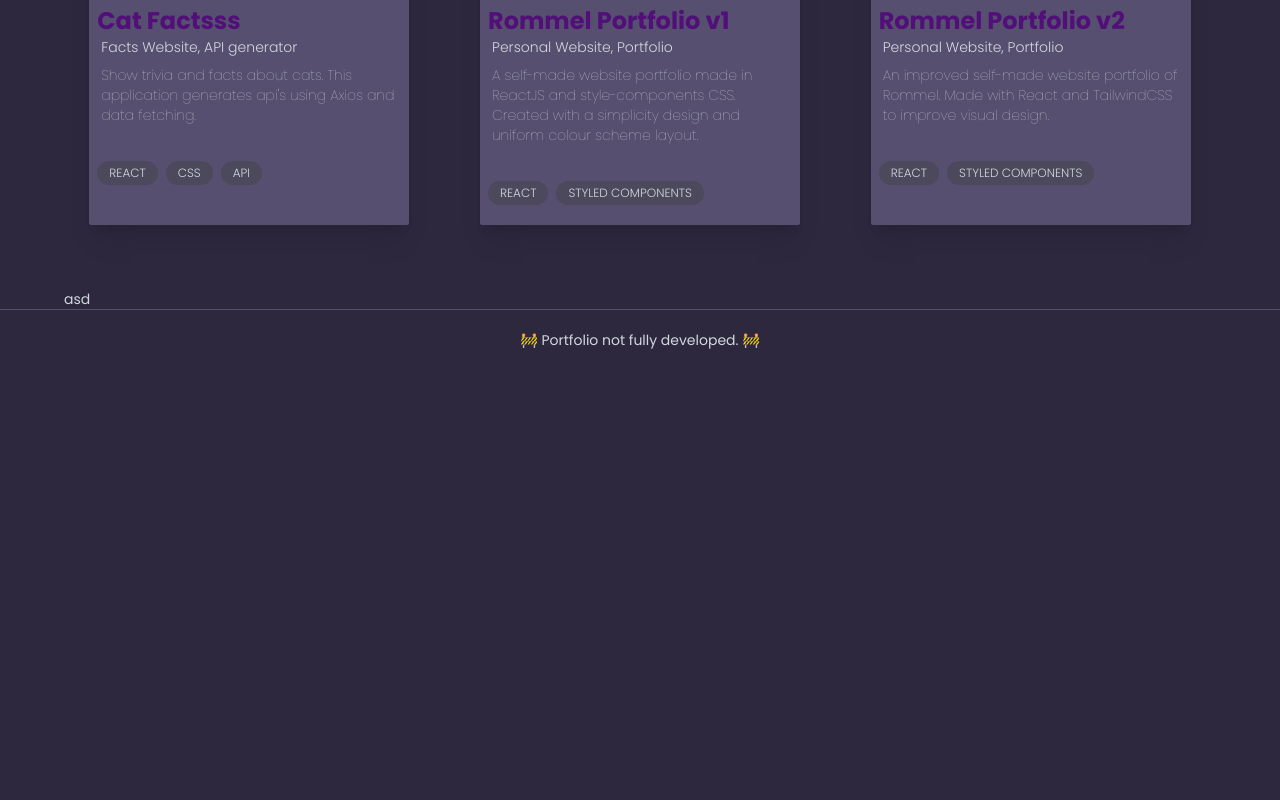
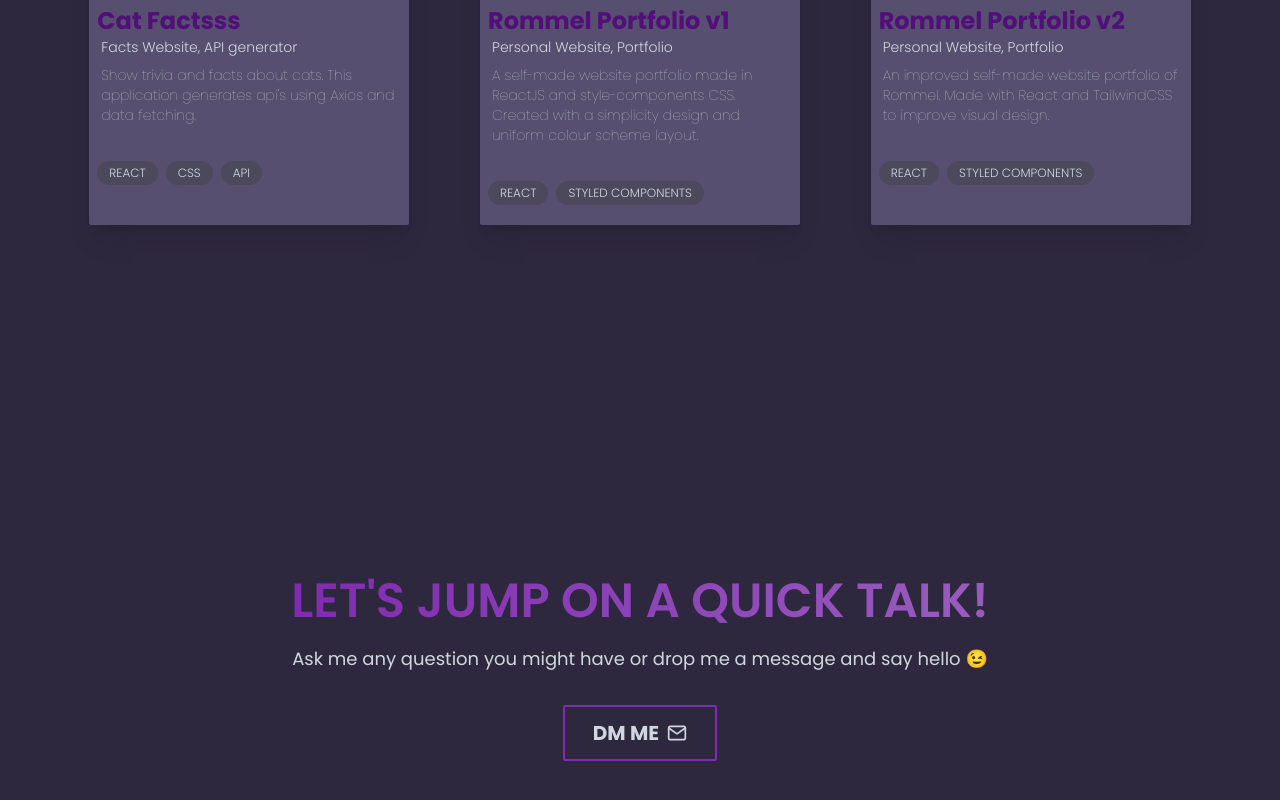
Before and after one commit to Meenngg/rommel-portfolio-v2, a React (Vite) app: page / in a window 1280 px wide. Shown: the part 1952-2752 px from the top of the page. Before the commit the page ends 2322 px from the top, so only its background shows below. Built offline with nearby package versions, Linux system fonts and the light colour scheme.

Commit message:
add contact

```diff
--- a/index.html
+++ b/index.html
@@ -4,7 +4,7 @@
     <meta charset="UTF-8" />
     <link rel="icon" type="image/png" href="/favicon.ico" />
     <meta name="viewport" content="width=device-width, initial-scale=1.0" />
-    <title>Rommel Cazeñas Portfolio</title>
+    <title>Rommel Cazeñas</title>
   </head>
   <body>
     <div id="root"></div>
--- a/src/App.jsx
+++ b/src/App.jsx
@@ -2,6 +2,7 @@ import Home from "./pages/Home"
 import About from "./pages/About"
 import { GiHamburgerMenu } from "react-icons/gi"
 import Project from "./components/Project"
+import Contact from "./components/Contact"
 
 
 function App() {
@@ -19,7 +20,7 @@ function App() {
                 <li className="hover:text-primaryColor"><a href="#about" className="transition duration-150">About</a></li>
                 <li className="hover:text-primaryColor"><a href="#project" className="transition duration-150">Projects</a></li>
                 <li className="hover:text-primaryColor"><a href="#contact" className="transition duration-150">Contact</a></li>
-                <li><button className="btn hover:bg-opacity-95">Resume</button></li>
+                <li><button className="btn hover:bg-opacity-95"><a href="https://drive.google.com/file/d/1FjgXq5pNMTDIgdS-vmTvrbLZRAHWSdC4/view?usp=sharing">Resume</a></button></li>
               </ul>
               <span className="sm:hidden"><GiHamburgerMenu className="icon-btn" size={20}/></span>
             </div>
@@ -36,7 +37,7 @@ function App() {
             <Project />
           </section>
           <section id="contact">
-            asd
+            <Contact />
           </section>
 
         </div>
--- /dev/null
+++ b/src/components/Contact.jsx
@@ -0,0 +1,29 @@
+import { FiMail } from "react-icons/fi"
+
+export const Contact = () => {
+    return (
+        <div className="py-2 h-screen flex flex-col justify-center text-center">
+            <div className="flex flex-col justify-center items-center gap-5">
+                <h1 className="text-5xl text-primaryColor font-semibold uppercase text-transparent bg-clip-text bg-gradient-to-r from-primaryColor to-textGradient">Let's jump on a quick talk!</h1>
+                <span className="w-11/12 text-lg">Ask me any question you might have or drop me a message and say hello &#128521;</span>
+            </div>
+            <div className="flex flex-col justify-center items-center gap-5 mt-8">
+                <div>
+                    <div className="border-2 border-primaryColor py-3 px-7 text-xl uppercase font-bold rounded-sm">
+                        <a className="flex items-center gap-2" href="https://www.facebook.com/rommel.diana.cazenas">
+                            <span>Dm me</span>
+                            <FiMail className="inline" size={20} />
+                        </a>
+                    </div>
+                </div>
+                <div>
+                    <button>
+
+                    </button>
+                </div>
+            </div>
+        </div>
+     );
+}
+
+export default Contact;
```
